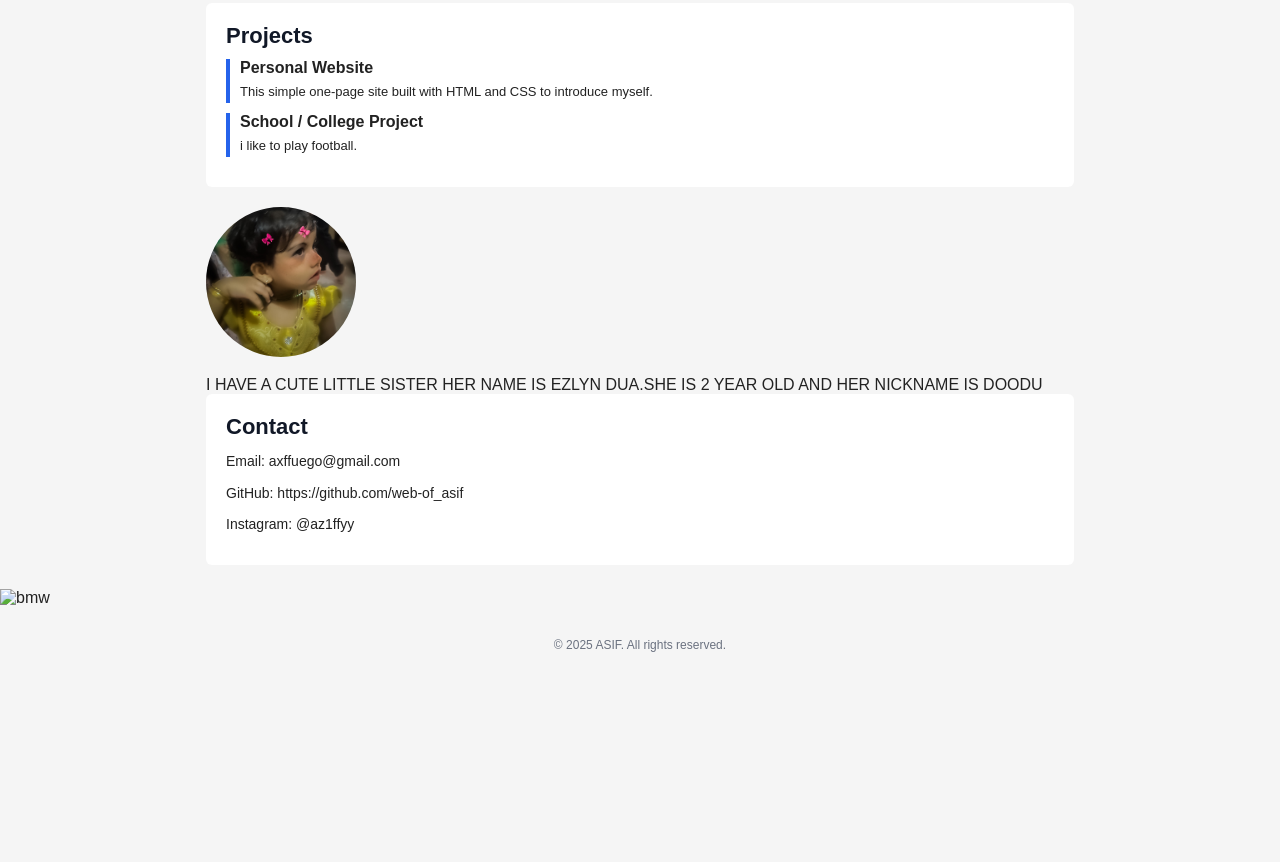
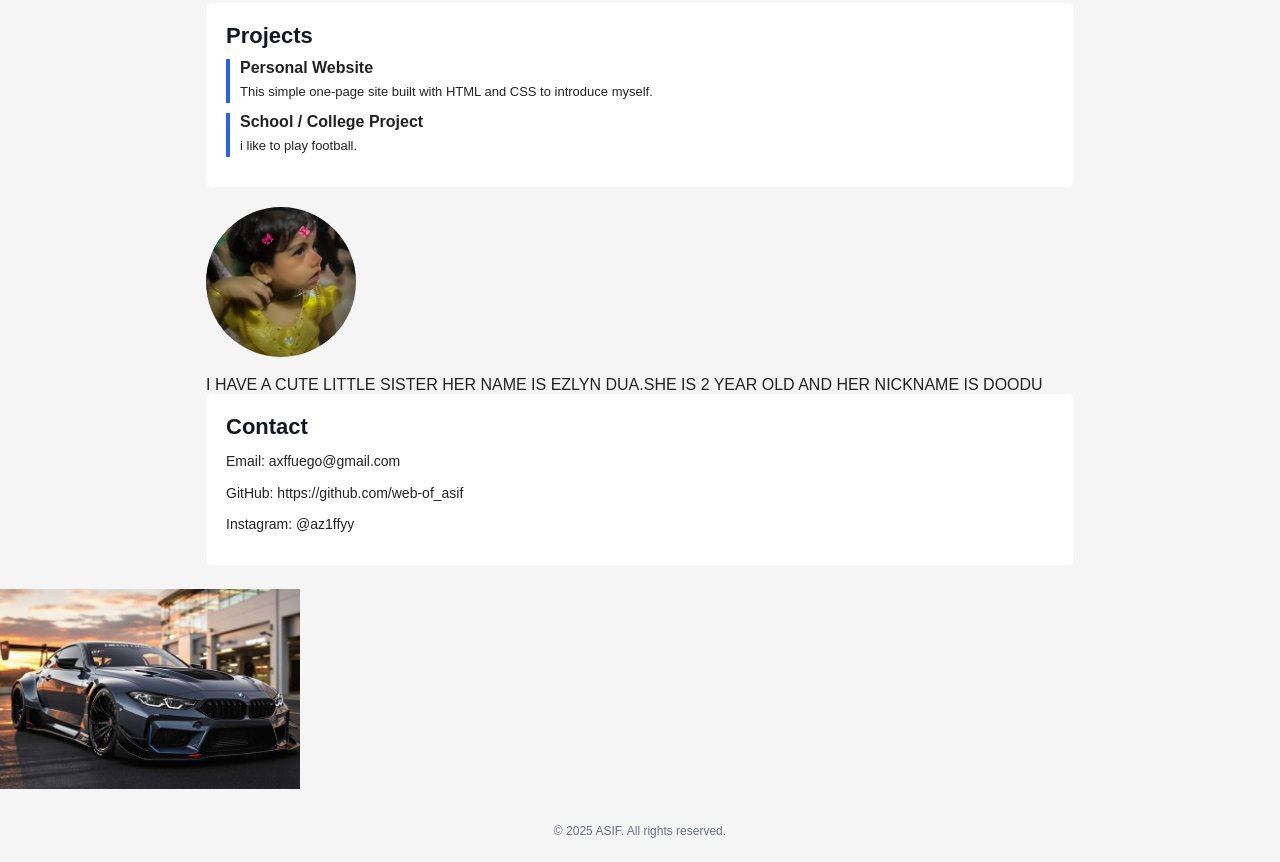
Before and after one commit to axffuego-coder/web-of_asif, a plain HTML site: page index.html in a window 1280 px wide. Shown: the part 653-1515 px from the top of the page. Before the commit the page ends 1329 px from the top, so only its background shows below. Drawn offline with Linux system fonts and the light colour scheme.

Commit message:
Fix typo in image source filename

```diff
--- a/index.html
+++ b/index.html
@@ -145,7 +145,7 @@
       <p>Instagram: @az1ffyy</p>
     </section>
   </div>
-  <img src="downloa.jpeg" alt="bmw"
+  <img src="download.jpeg" alt="bmw"
      style="width:300px;height:200px;object-fit:cover;margin-bottom:15px;">
 
   <footer>
```
